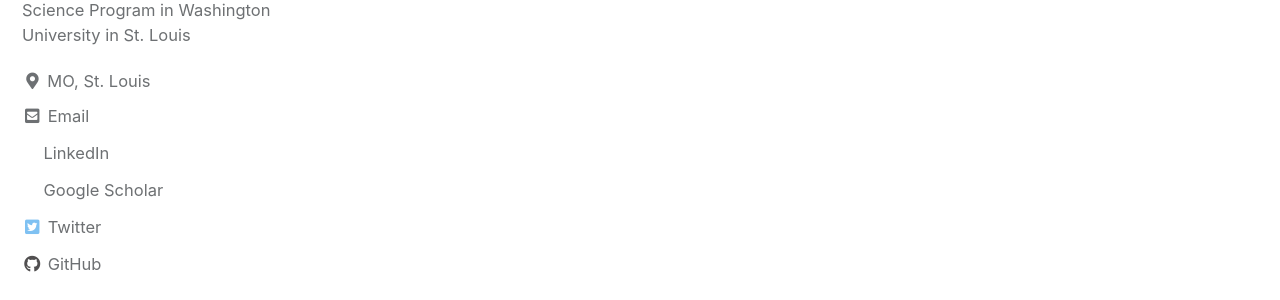
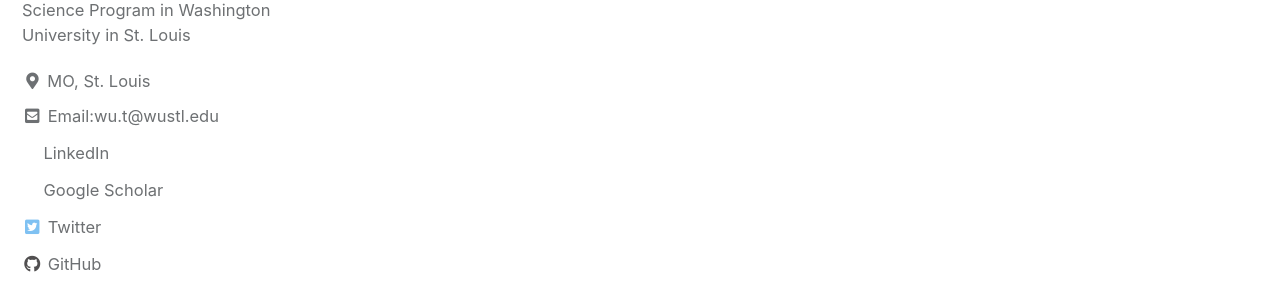
Before and after one commit to TingtingWu17/tingtingwu17.github.io, a Jekyll site: the page built from index.html, in a window 1280 px wide. Shown: the part 297-597 px from the top of the page. Built offline with Jekyll 4.4.1, drawn with Linux system fonts in a browser that asks for light colours; cached includes are drawn as plain includes; the list of posts is cut into pages by our own code.

Commit message:
Update _config.yml

```diff
--- a/_config.yml
+++ b/_config.yml
@@ -110,9 +110,9 @@ author:
   location         : "MO, St. Louis"
   #email            : "wu.t@wustl.edu"
   links:
-    - label: "Email"
+    - label: "Email:wu.t@wustl.edu"
       icon: "fas fa-fw fa-envelope-square"
-      url: "wu.t@wustl.edu"
+      url: "mailto: wu.t@wustl.edu"
     - label: "LinkedIn"
       icon: "fas fa-linkedin-in"
       url: "https://www.linkedin.com/in/tingting-wu-722403131/"
```
